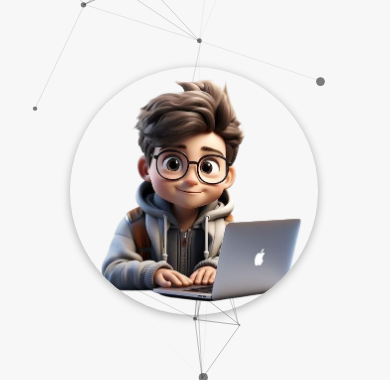
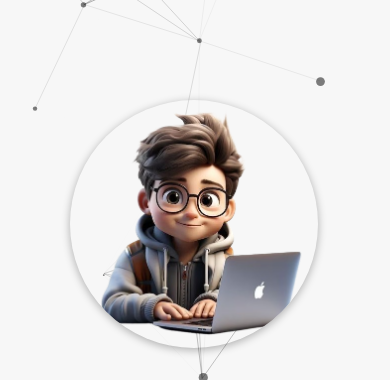
Before and after one commit to yafimahadika7/dika, a plain HTML site: page index.html in a window 390 px wide. Shown: the part 464-846 px from the top of the page. Drawn offline with nearby package versions, Linux system fonts and the light colour scheme; animation ran at ten frames a second.

Commit message:
Perubahan4

```diff
--- a/assets/css/style.css
+++ b/assets/css/style.css
@@ -321,7 +321,7 @@ header .navbar ul li a:hover {
     margin-top: 12rem;
   }
   .home .image img {
-    margin-top: -5rem;
+    margin-top: 10rem;
   }
   .home .content p {
     font-size: 2.2rem;
```
